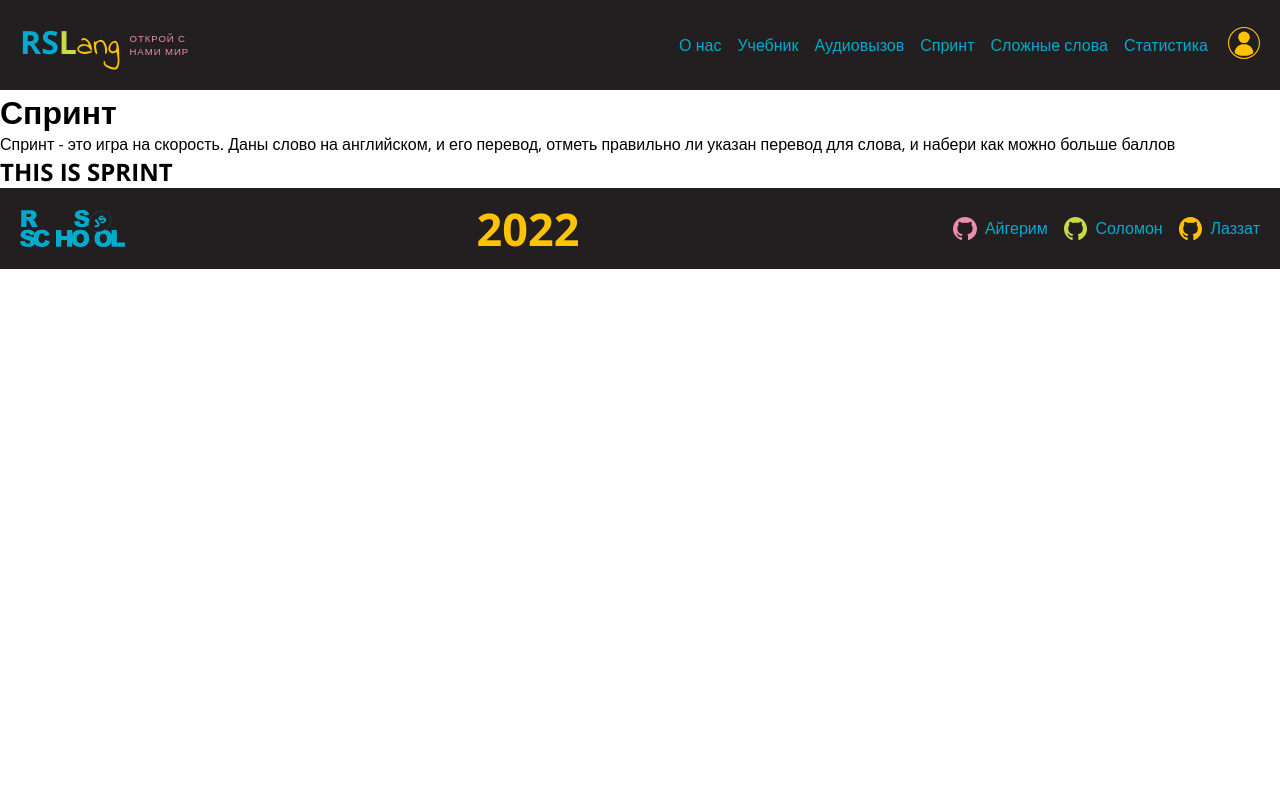
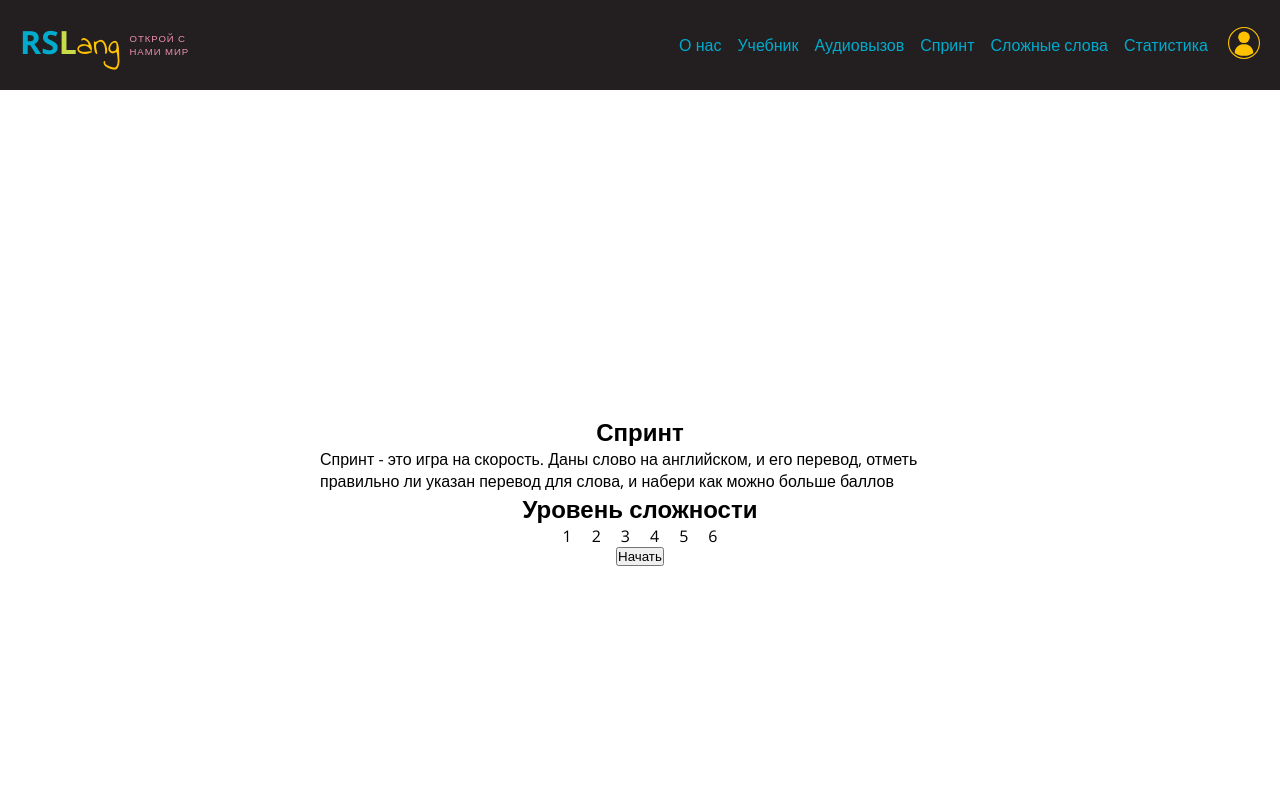
Before and after one commit to AigerimR/rslang, a React app: page /sprint-game in a window 1280 px wide. Shown: the top 800 px of the page. Built offline with nearby package versions, Linux system fonts and the light colour scheme; no server answers; a web font is replaced by a local one.

Commit message:
feat: add game difficultyLevel props for game component

```diff
--- a/src/@types/gamesPage.ts
+++ b/src/@types/gamesPage.ts
@@ -2,5 +2,5 @@ import { ReactNode } from 'react';
 export interface IGamesPageProps {
   title: string;
   description: string;
-  children: ReactNode;
+  game: string;
 }
--- a/src/App.tsx
+++ b/src/App.tsx
@@ -33,9 +33,8 @@ const App: FC = () => {
               <GamePage
                 title='Спринт'
                 description='Спринт - это игра на скорость. Даны слово на английском, и его перевод, отметь правильно ли указан перевод для слова, и набери как можно больше баллов'
-              >
-                <SprintGame />
-              </GamePage>
+                game='sprint'
+              ></GamePage>
             }
           />
           <Route path='/complex-words' element={<ComplexWords />} />
--- a/src/components/DifficultyLevels/DifficultyLevels.tsx
+++ b/src/components/DifficultyLevels/DifficultyLevels.tsx
@@ -1,18 +1,39 @@
-import React, { FC } from 'react';
+import React, { FC, useState } from 'react';
 
 import classes from './difficultyLevels.module.scss';
 import { v4 as uuidv4 } from 'uuid';
 
-const DifficultyLevels: FC = () => {
+const DifficultyLevels: FC<{ setLevel: (level: string) => void }> = ({ setLevel }) => {
   const levels: number[] = [1, 2, 3, 4, 5, 6];
+  const [checked, setChecked] = useState<string>('');
+
+  const handleChange = (e: React.FormEvent<HTMLUListElement>) => {
+    const targetEl = e.target as HTMLInputElement;
+    const difficultyValue = targetEl.value;
+    setChecked(difficultyValue);
+    setLevel(difficultyValue);
+  };
+
+  const isChecked = (level: number) => level.toString() === checked;
 
   return (
-    <ul className={classes.list}>
+    <ul
+      className={classes.list}
+      onChange={(e) => {
+        handleChange(e);
+      }}
+    >
       {levels.map((level) => {
         return (
           <li className={classes.item} key={uuidv4()}>
-            <label className={classes.label}>
-              <input type='radio' className={classes.radio} name='difficulty-level' />
+            <label className={isChecked(level) ? classes.label__checked : ''}>
+              <input
+                type='radio'
+                className={classes.radio}
+                name='difficulty-level'
+                value={level}
+                defaultChecked={isChecked(level)}
+              />
               {level}
             </label>
           </li>
--- a/src/components/DifficultyLevels/difficultyLevels.module.scss
+++ b/src/components/DifficultyLevels/difficultyLevels.module.scss
@@ -3,6 +3,7 @@
   padding: 0;
   display: flex;
   align-items: center;
+  gap: 20px;
 }
 
 .item {
@@ -12,3 +13,11 @@
 .button {
   background: none;
 }
+
+.radio {
+  display: none;
+}
+
+.label__checked {
+  color: blue;
+}
--- a/src/components/Games/SprintGame/SprintGame.tsx
+++ b/src/components/Games/SprintGame/SprintGame.tsx
@@ -1,7 +1,16 @@
-import React from 'react';
+import React, { FC, useEffect } from 'react';
 
-function SprintGame() {
-  return <h2>THIS IS SPRINT</h2>;
-}
+const SprintGame: FC<{ difficultyLevel: string }> = ({ difficultyLevel }) => {
+  useEffect(() => {
+    console.log(difficultyLevel);
+  }, [difficultyLevel]);
+
+  return (
+    <>
+      <h2>THIS IS SPRINT</h2>
+      <h2>Difficulty level {difficultyLevel}</h2>
+    </>
+  );
+};
 
 export default SprintGame;
--- a/src/components/Pages/GamePage/GamePage.tsx
+++ b/src/components/Pages/GamePage/GamePage.tsx
@@ -1,13 +1,34 @@
 import { IGamesPageProps } from '../../../@types/gamesPage';
-import React, { FC, PropsWithChildren } from 'react';
+import React, { FC, PropsWithChildren, useState } from 'react';
+import classes from './gamePage.module.scss';
 import DifficultyLevels from '../../../components/DifficultyLevels/DifficultyLevels';
+import SprintGame from '../../Games/SprintGame/SprintGame';
 
-const GamePage: FC<PropsWithChildren<IGamesPageProps>> = ({ title, description, children }) => {
+const GamePage: FC<PropsWithChildren<IGamesPageProps>> = ({ title, description, game }) => {
+  const [isGameStart, setIsGameStart] = useState<boolean>(false);
+  const [difficultyLevel, setDifficultyLevel] = useState<string>('');
+
+  const games = {
+    sprint: <SprintGame difficultyLevel={difficultyLevel} />,
+  };
+
+  const gameComponent = games[game];
+
+  const startGame = () => setIsGameStart(true);
+
+  if (isGameStart) return gameComponent;
+
   return (
     <>
-      <h1>{title}</h1>
-      <p>{description}</p>
-      {children}
+      <section className={classes.section}>
+        <div className={classes.container}>
+          <h1>{title}</h1>
+          <p>{description}</p>
+          <h2>Уровень сложности</h2>
+          <DifficultyLevels setLevel={setDifficultyLevel} />
+          <button onClick={startGame}>Начать</button>
+        </div>
+      </section>
     </>
   );
 };
```
Also changed, not shown: src/components/SprintGame/SprintGame.tsx (deleted, +0 -7 lines).
